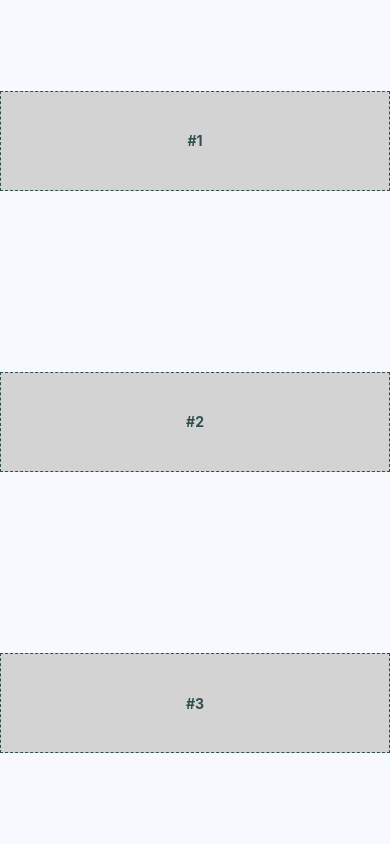
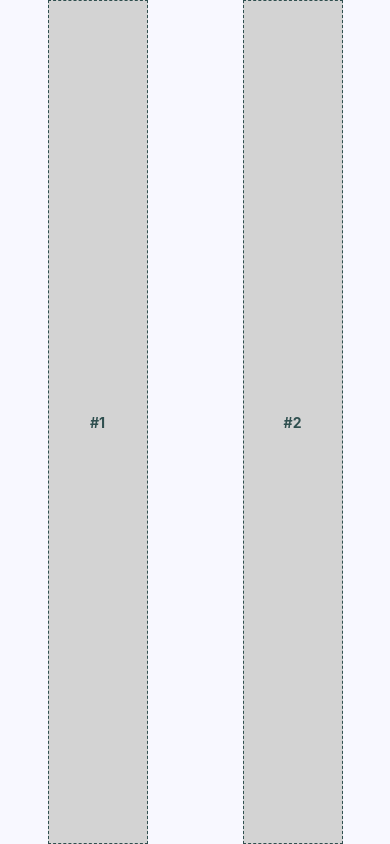
Before and after one commit to renegmed/reac-reac-natv, a React Native app in the folder ch14-kickstart/: screen / in a window 390 px wide. Built offline with nearby package versions, Linux system fonts and the light colour scheme.

Commit message:
ch14 - flexible rows

```diff
--- a/ch14-kickstart/App.js
+++ b/ch14-kickstart/App.js
@@ -3,14 +3,12 @@ import React from 'react';
 import { View, Text } from 'react-native';
 import Box from './Box';
 
-// Notice how the rendered JSX is much less verbose?
-// The "<Box>" component encapsulates a lot of the
-// extraneous style code.
+// Renders a single row with two boxes that stretch
+// from top to bottom.
 
 export default() => (
   <View style={styles.container} >
     <Box>#1</Box>
     <Box>#2</Box>
-    <Box>#3</Box>
   </View>
 );
--- a/ch14-kickstart/styles.js
+++ b/ch14-kickstart/styles.js
@@ -1,31 +1,10 @@
 import { Platform, StyleSheet, StatusBar } from 'react-native';
-
-/*
-
-
-   Platform.select() code is an example of a case where you need
-   to implement a workaround for differences in the platform.
-   For example, if StatusBar.currentHeight were available on iOS
-   and Android, you wouldn't need to call Platform.select().
-
-   The flex and flexDirection properties of container enable the
-   layout of the rows to flow from top to bottom.
-
-   The alignItems and justifyContent properties align the child elements
-   to the center of the container and add space around them, respectively.
-
-*/
 
 const styles = StyleSheet.create({
     container: {
-        // Enables the flex layout model...
         flex: 1,
-        // Tells the flexbox to render children
-        // from top to bottom
-        flexDirection: 'column',
-        // Aligns children to the center on the container
+        flexDirection: 'row',
         alignItems: 'center',
-        // Defines the spacing relative to other children
         justifyContent: 'space-around',
         backgroundColor: 'ghostwhite',
         ...Platform.select({
@@ -34,10 +13,8 @@ const styles = StyleSheet.create({
         })
     },
     box: {
-        height: 100,
+        width: 100,
         justifyContent: 'center',
-        // Instead of giving the flexbox a width, we
-        // tell it to "stretch" to fill all available space.
         alignSelf: 'stretch',
         alignItems: 'center',
         backgroundColor: 'lightgray',
```
